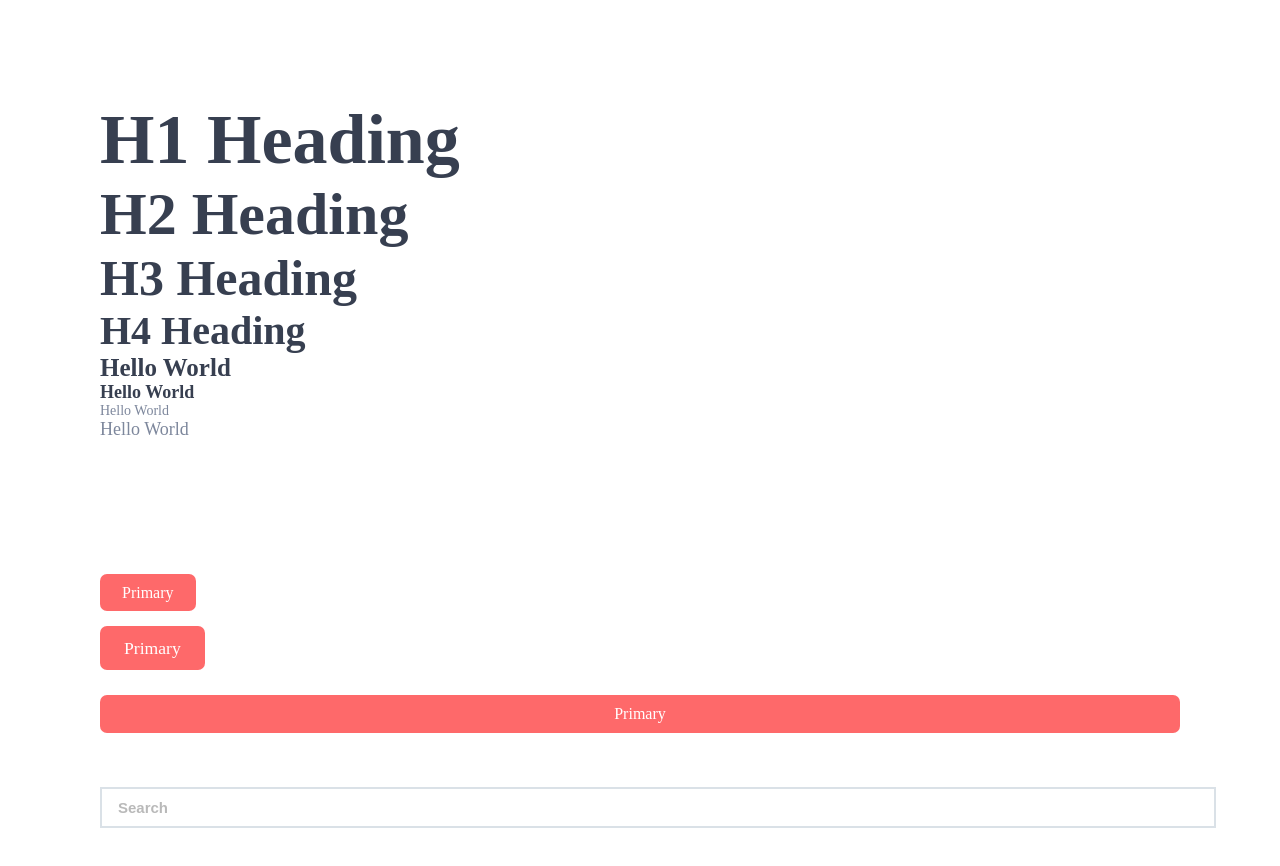
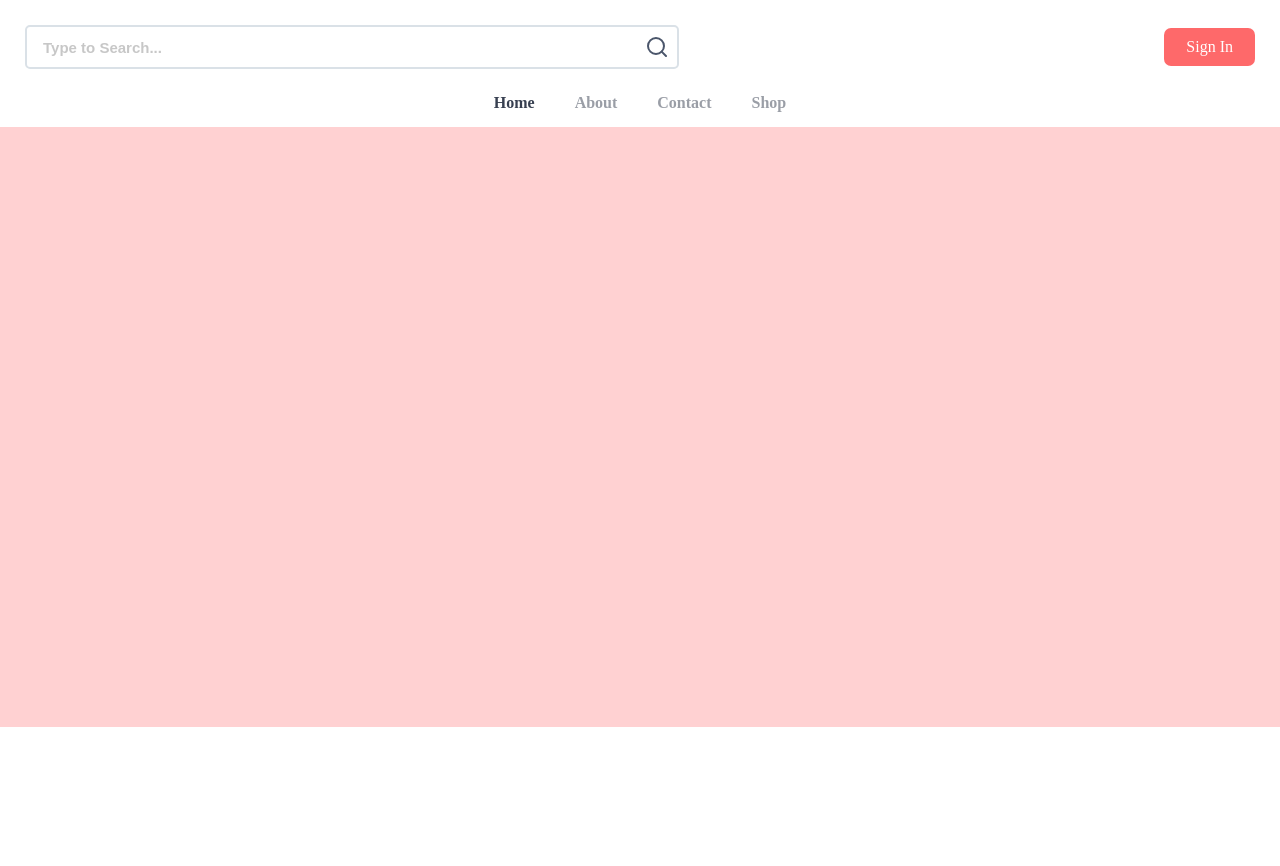
Before and after one commit to mustafa576/my-own, a plain HTML site: page index.html in a window 1280 px wide. After the commit the page ends 800 px from the top, so only its background shows below. Drawn offline with Linux system fonts and the light colour scheme.

Commit message:
Add files via upload

```diff
--- a/index.html
+++ b/index.html
@@ -8,52 +8,28 @@
     <title>Document</title>
 </head>
 <body>
-    <h1>H1 Heading</h1>
-    <h2>H2 Heading</h2>
-    <h3>H3 Heading</h3>
-    <h4>H4 Heading</h4>
-    <p class="body-text1">Hello World</p>
-    <p class="body-text2">Hello World</p>
-    <p class="body-text3-1">Hello World</p>
-    <p class="body-text3-2">Hello World</p>
+        <div class="navbar">
+            <div class="search">
+                <input type="search" placeholder="Type to Search...">
+                <span class="search-icon">
+                    <svg xmlns="http://www.w3.org/2000/svg" width="20.414" height="20.414" viewBox="0 0 20.414 20.414">
+                        <g id="search" transform="translate(-2 -2)">
+                          <circle id="Ellipse_1" data-name="Ellipse 1" cx="8" cy="8" r="8" transform="translate(3 3)" fill="none" stroke="#4b566b" stroke-linecap="round" stroke-linejoin="round" stroke-width="2"/>
+                          <line id="Line_1" data-name="Line 1" x1="4.35" y1="4.35" transform="translate(16.65 16.65)" fill="none" stroke="#4b566b" stroke-linecap="round" stroke-linejoin="round" stroke-width="2"/>
+                        </g>
+                      </svg>
+                </span>
+            </div>
+            <span class="btn">Sign In</span>
+        </div>
 
-    <br><br><br><br><br><br><br><br>
+        <div class="navbar2">
+            <a class="body-text2" href="">Home</a>
+            <a class="body-text2" href="">About</a>
+            <a class="body-text2" href="">Contact</a>
+            <a class="body-text2" href="">Shop</a>
+        </div>
 
-    <span class="btn">Primary</span>
-
-    <br>
-    <br>
-    <br>
-    <span class="btn-lg">Primary</span>
-
-    <br>
-    <br>
-    <br>
-    <div>
-        <span class="b-btn">Primary</span>
-    </div>
-
-    <br>
-    <br>
-    <br>
-
-        <input type="text" placeholder="Search">
-
-    <br>
-    <br>
-    <br>
-
-
-
-
-    <br>
-    <br>
-    <br>
-
-
-
-    <br>
-    <br>
-    <br>
+        <div class="bg"></div>
 </body>
 </html>
--- a/style.css
+++ b/style.css
@@ -2,8 +2,13 @@ body {
     margin: 0px;
     box-sizing: border-box;
     font-family: 'Poppins';
-    padding: 100px;
 }
+a {
+    text-decoration: none;
+}
+::-webkit-scrollbar {
+    width: 5px;
+  }
 h1 , h2 , h3 , h4 , h5 , .body-text1 , .body-text2 {
     margin: 0px;
     color: #373f50;
@@ -25,7 +30,7 @@ h4 {
     font-size: 25px;
 }
 .body-text2 , .body-text3-2 {
-    font-size: 18px;
+    font-size: 16px;
 }
 .body-text3-1 {
     font-size: 14px;
@@ -69,7 +74,7 @@ h4 {
 
 
 
-input {
+input[type=text] {
     background-color: #fff;
     font-size: 0.9375rem;
     padding: .625rem 1rem;
@@ -79,9 +84,78 @@ input {
     font-weight: 600;
     width: 100%;
 }
-input::-webkit-input-placeholder {
+input[type=text]::-webkit-input-placeholder {
 	opacity: 0.5;
 }
-input:focus {
+input[type=text]:focus {
     border: 1.5px solid #fe696a;
 }
+
+
+.navbar {
+    padding: 25px;
+    display: flex;
+    justify-content: space-between;
+    align-items: center;
+}
+.search {
+    background-color: #fff;
+    font-size: 0.9375rem;
+    border: 2px solid #dae1e7;
+    color: #4b566b;
+    font-weight: 600;
+    width: 650px;
+    border-radius: 5px;
+    display: flex;
+    justify-content: center;
+    align-items: center;
+}
+input[type=search] {
+    background-color: #fff;
+    font-size: 0.9375rem;
+    padding: .625rem 1rem;
+    border: none;
+    outline: none;
+    color: #4b566b;
+    font-weight: 600;
+    width: 100%;
+    border-radius: 5px;
+}
+input[type=search]::-webkit-input-placeholder {
+	opacity: 0.4;
+}
+input[type=search]:focus {
+    box-shadow: 0 0 4px #fe696a;
+}
+.search-icon {
+    display: flex;
+    justify-content: center;
+    align-items: center;
+    padding: 10px;
+}
+.navbar2 {
+    display: flex;
+    justify-content: center;
+    align-items: center;
+}
+.navbar2 a {
+    padding: 0px 20px;
+    padding-bottom: 15px;
+    opacity: 0.5;
+}
+.navbar2 a:first-child {
+    opacity: 1;
+}
+.navbar2 a:hover {
+    color: #fe696a;
+    opacity: 1;
+}
+
+
+
+
+.bg {
+    height: 600px;
+    background-color: #fe696a;
+    opacity: 0.3;
+}
```
